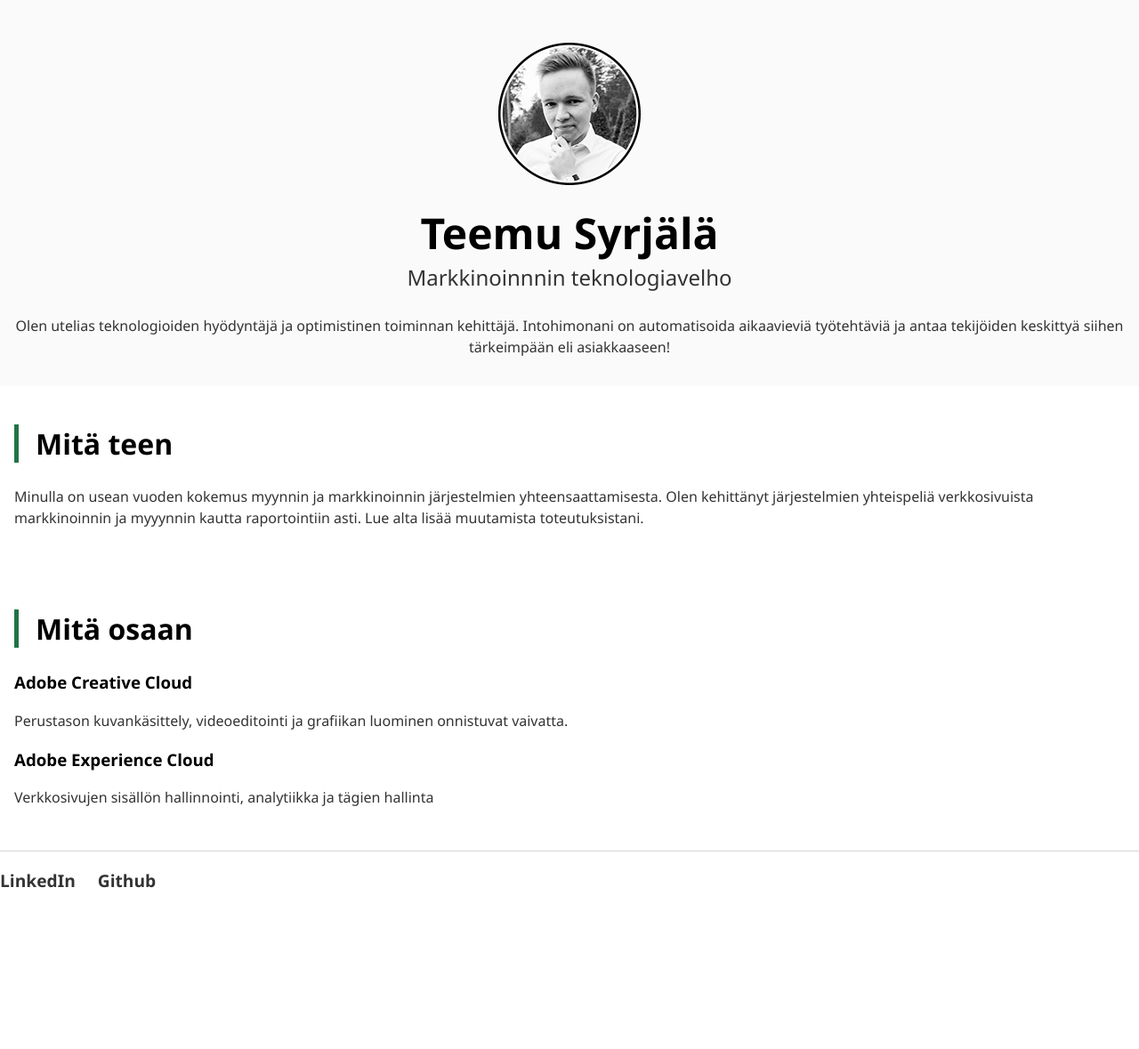
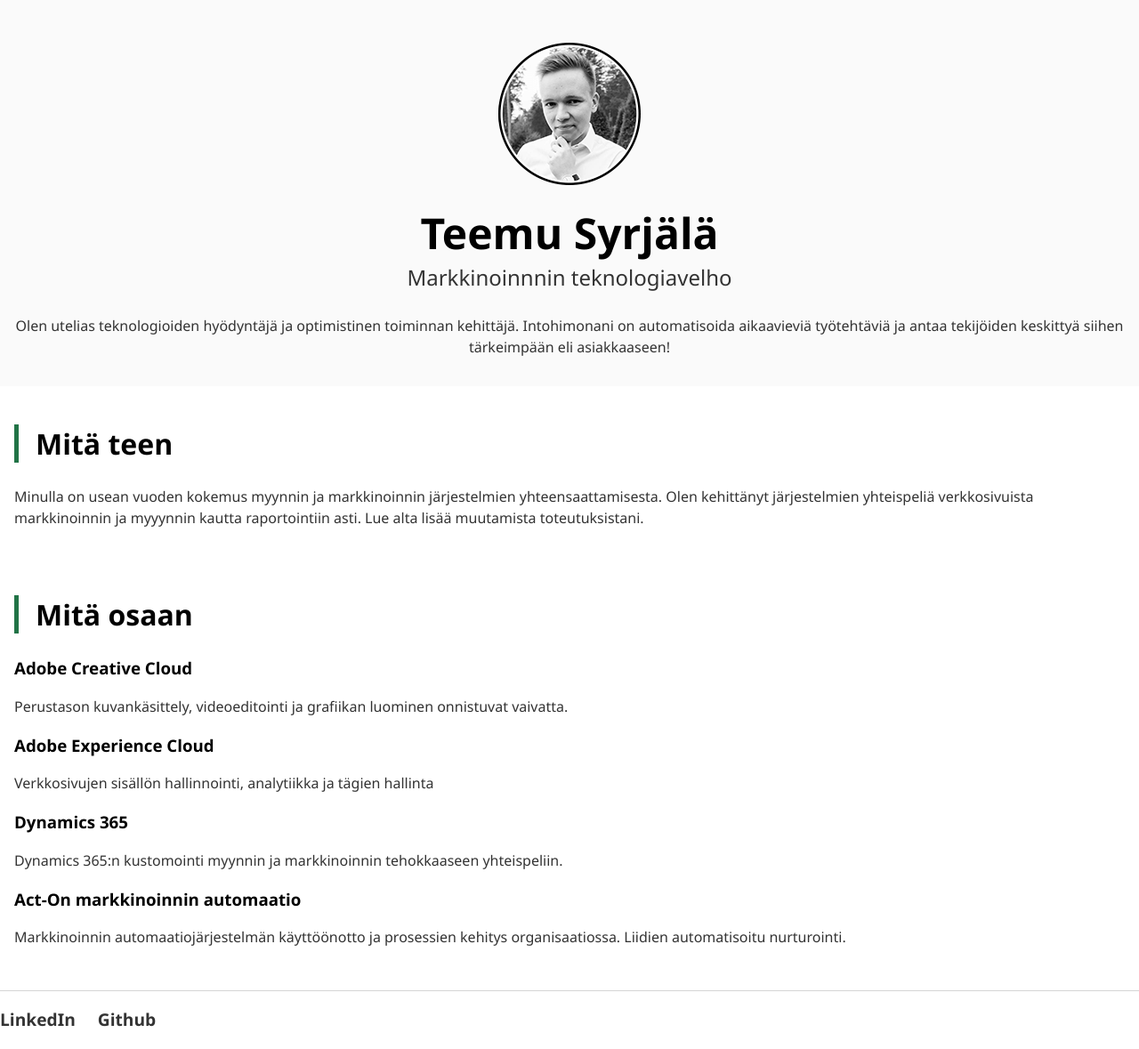
Before and after one commit to T3mmu/t3mmu.github.io, a Jekyll site: the page built from index.html, in a window 1280 px wide. Shown: the whole page at 89% size. Built offline with Jekyll 4.4.1, drawn with Linux system fonts in a browser that asks for light colours; before the commit the page ends 1023 px from its top, so only the background shows below that.

Commit message:
Update index

```diff
--- a/index.html
+++ b/index.html
@@ -15,7 +15,7 @@ description: Olen utelias ja optimistinen toiminnan kehittäjä. Intohimonani on
   </div>
 </section>
 
-<section class="mb-1">
+<section class="">
   <h2 class="section-title">Mitä teen</h2>
   <p>Minulla on usean vuoden kokemus myynnin ja markkinoinnin järjestelmien yhteensaattamisesta. Olen kehittänyt järjestelmien yhteispeliä verkkosivuista markkinoinnin ja myyynnin kautta raportointiin asti. Lue alta lisää muutamista toteutuksistani.</p>
 </section>
@@ -30,4 +30,12 @@ description: Olen utelias ja optimistinen toiminnan kehittäjä. Intohimonani on
     <h3>Adobe Experience Cloud</h3>
     <p>Verkkosivujen sisällön hallinnointi, analytiikka ja tägien hallinta</p>
   </div>
+  <div class="">
+    <h3>Dynamics 365</h3>
+    <p>Dynamics 365:n kustomointi myynnin ja markkinoinnin tehokkaaseen yhteispeliin.</p>
+  </div>
+  <div class="">
+    <h3>Act-On markkinoinnin automaatio</h3>
+    <p>Markkinoinnin automaatiojärjestelmän käyttöönotto ja prosessien kehitys organisaatiossa. Liidien automatisoitu nurturointi.</p>
+  </div>
 </section>
```
